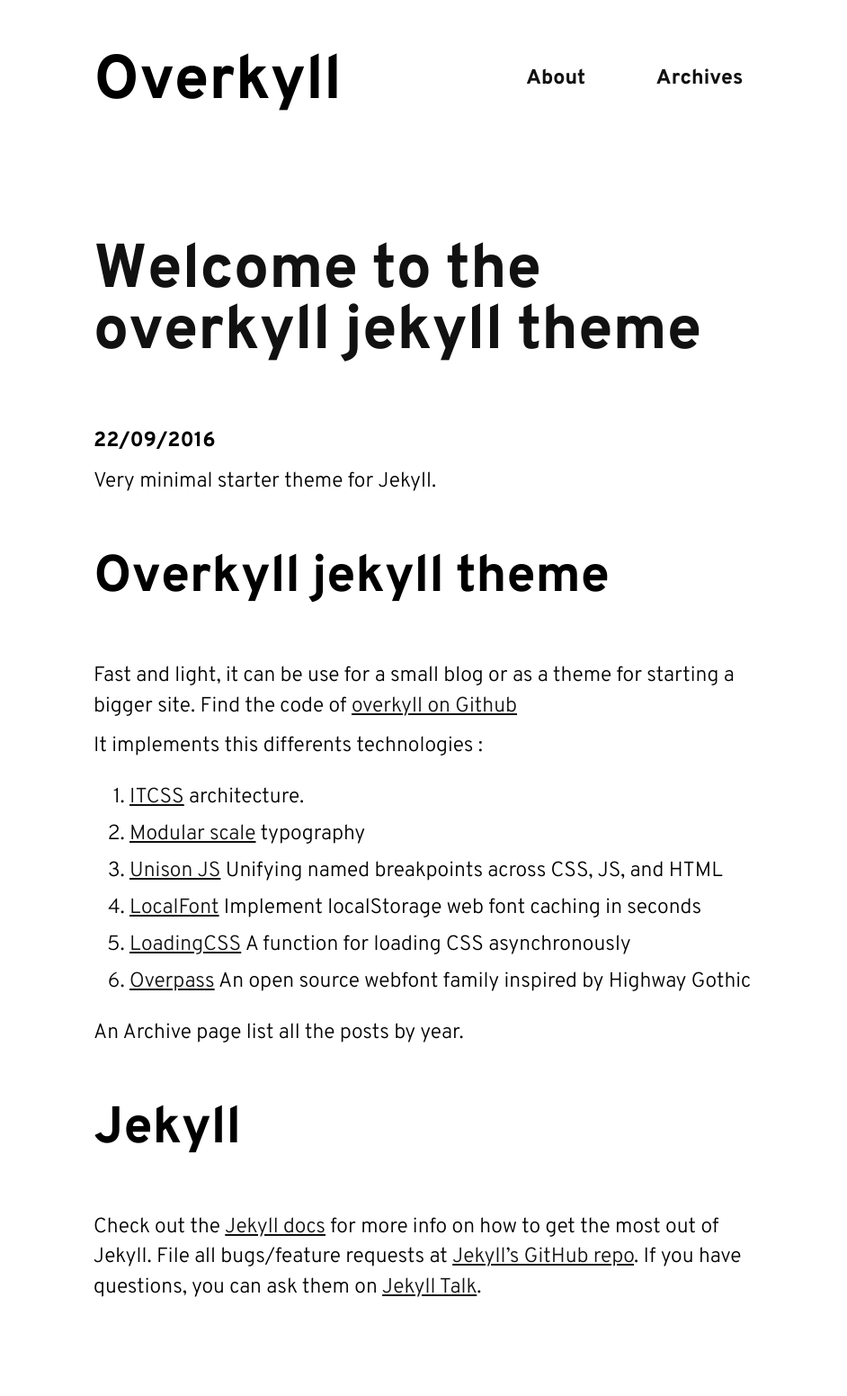
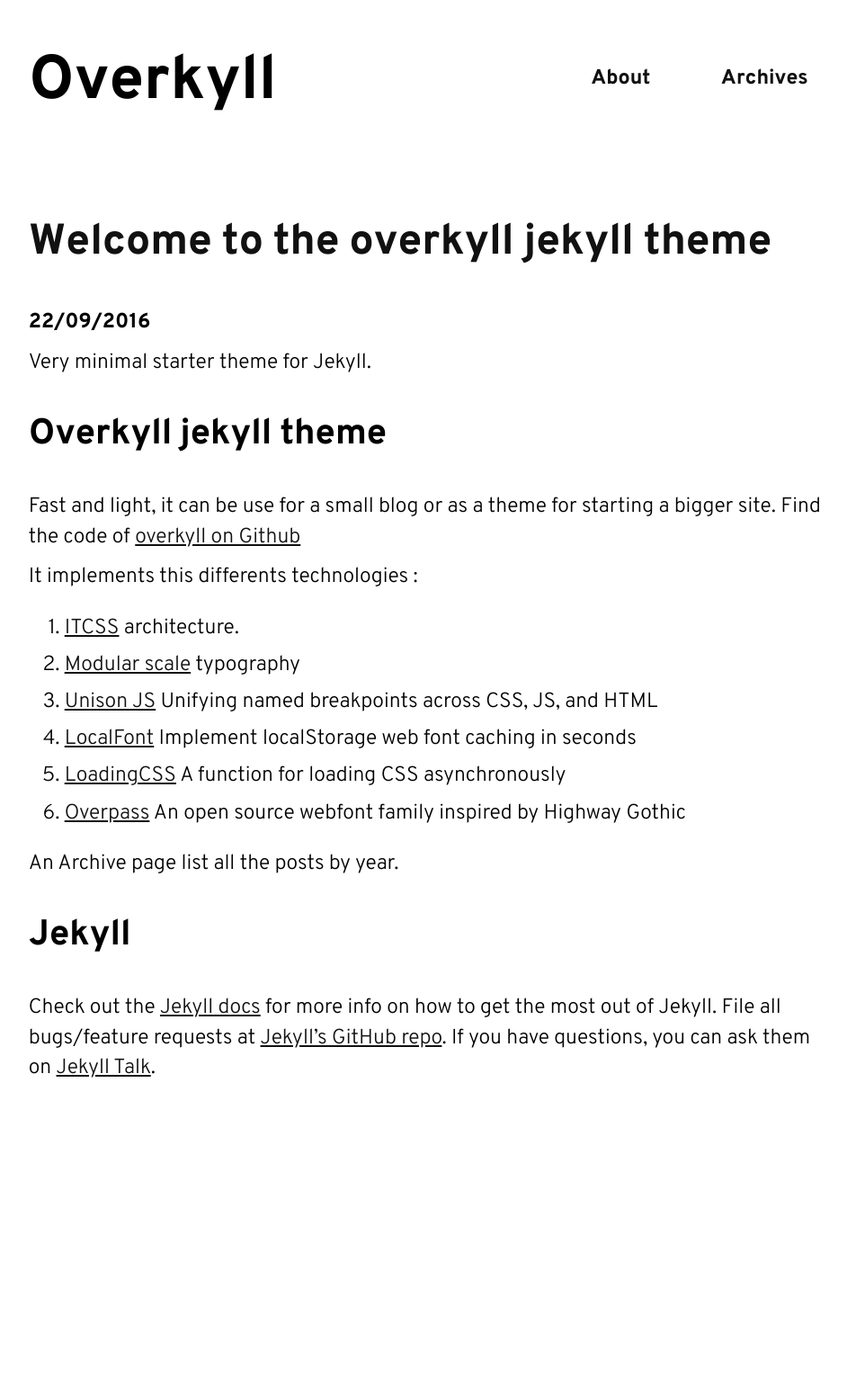
Before and after one commit to bertrandkeller/overkyll-jekyll-theme, a Jekyll site: the page built from index.md, in a window 1280 px wide. Shown: the whole page at 90% size, without its empty margins (159-1101 px from the left). Built offline with Jekyll 4.4.1, drawn with Linux system fonts in a browser that asks for light colours; after the commit the page ends 1308 px from its top, so only the background shows below that.

Commit message:
increase font size

```diff
--- a/_sass/base/_layout.scss
+++ b/_sass/base/_layout.scss
@@ -16,9 +16,9 @@ $number: 4; // for equal columns
 .wrapper {
   margin-right: auto;
   margin-left: auto;
-  padding-right: $base-line;
-  padding-left: $base-line;
-  max-width: 50rem;
+  padding-right: $base-line / 2;
+  padding-left: $base-line / 2;
+  max-width: 40em;
 }
 
 // Inspired from Raphaël Goetter Knacss grid
--- a/_sass/config/_typography.scss
+++ b/_sass/config/_typography.scss
@@ -51,19 +51,14 @@ h1, .h1 { font-size: $title1; }
 
 @media #{$medium-up} {
   body { font-size: $base-em * $ms1; }
-  h3, .h3 { font-size: $base-em * $ms3; }
-  h2, .h2 { font-size: $base-em * $ms4; }
-  h1, .h1 { font-size: $base-em * $ms5; }
 }
 
 @media #{$large-up} {
   body { font-size: $base-em * $ms2; }
-  h2, .h2 { font-size: $base-em * $ms5; }
-  h1, .h1 { font-size: $base-em * $ms6; }
 }
 
 @media #{$xlarge-up} {
-  h1, .h1 { font-size: $base-em * $ms7; }
+  body { font-size: $base-em * $ms3; }
 }
 
 h1, .h1,
```
